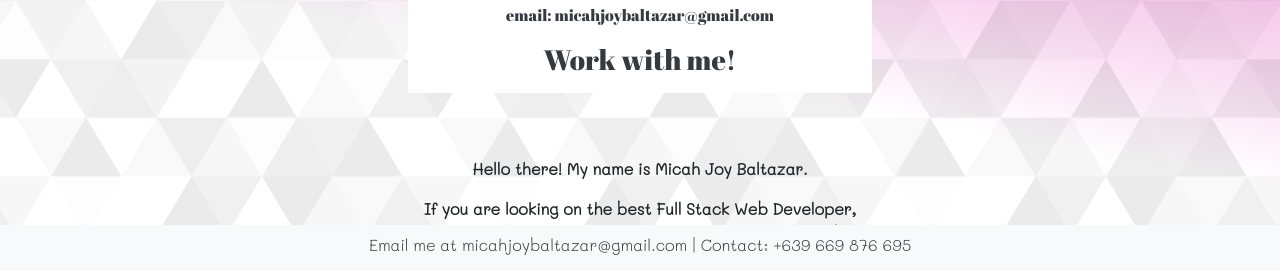
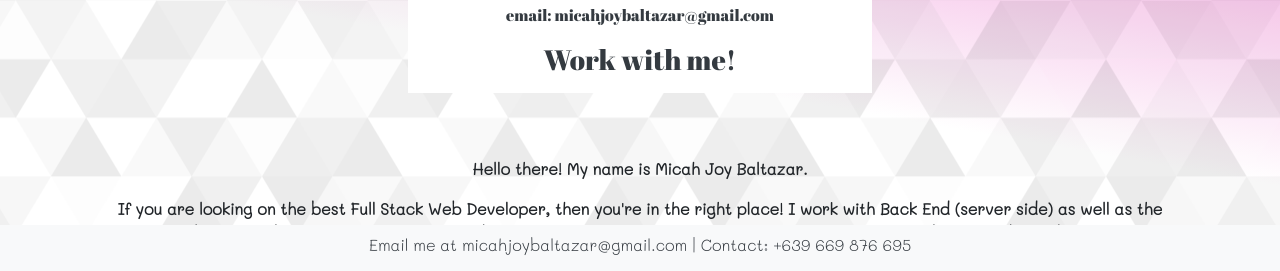
Before and after one commit to maykabaltazar/baltazar-capstone-1, a plain HTML site: page index.html in a window 1280 px wide. Shown: the part 527-798 px from the top of the page. Drawn offline with nearby package versions, Linux system fonts and the light colour scheme.

Commit message:
Added: capstone-1

```diff
--- a/index.css
+++ b/index.css
@@ -29,7 +29,6 @@ body {
 #descrip {
 	margin-left: auto;
     margin-right: auto;
-    width: 30em;
     text-align: justify;
 }
 
```
